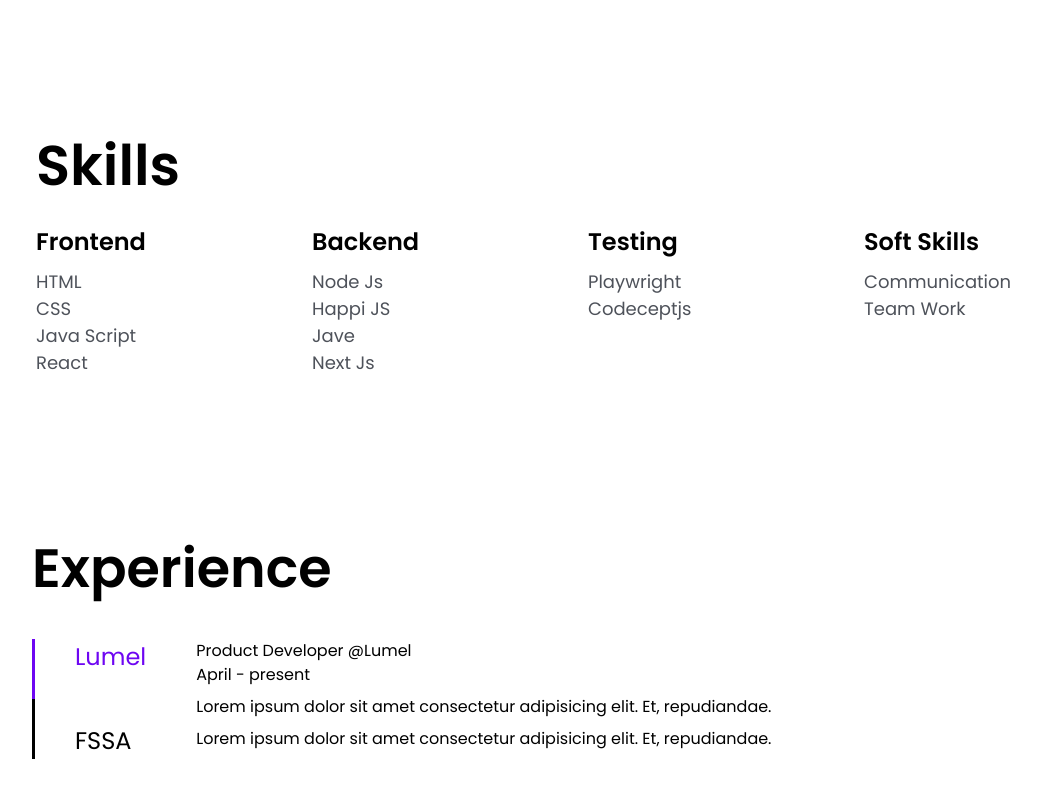
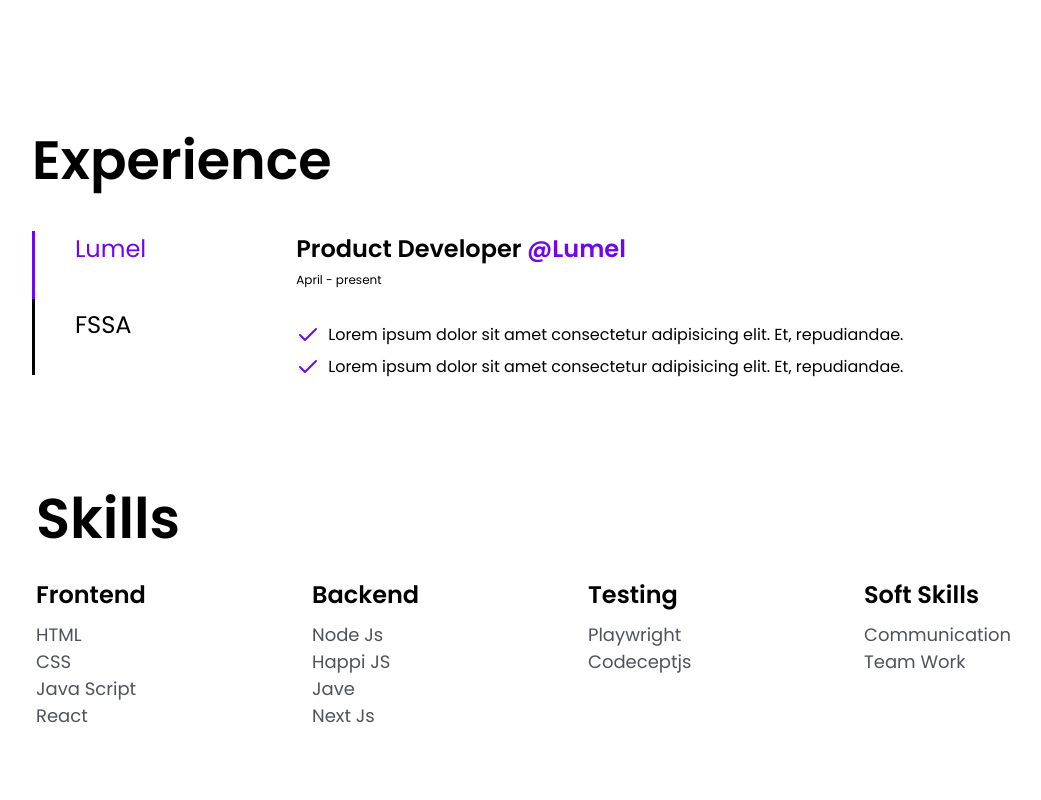
Before and after one commit to chandhru2008/Portfolio, a React (Vite) app: page / in a window 1280 px wide. Shown: the part 660-1460 px from the top of the page, without its empty margins (64-1105 px from the left). Built offline with nearby package versions, Linux system fonts and the light colour scheme.

Commit message:
feat(pwa) : add basic pwa like installing local

```diff
--- a/index.html
+++ b/index.html
@@ -3,6 +3,7 @@
   <head>
     <meta charset="UTF-8" />
     <link rel="icon" type="image/svg+xml" href="/vite.svg" />
+    <link rel="manifest" href="/manifest.json">
     <meta name="viewport" content="width=device-width, initial-scale=1.0" />
     <title>Portfolio</title>
   </head>
--- a/src/App.jsx
+++ b/src/App.jsx
@@ -13,8 +13,8 @@
     <>
       <Header />
       <Home />
+      <Experience />
       <Skills />
-      <Experience />
       <MyStory />
       <Footer />
     </>
--- a/src/Components/Experience.jsx
+++ b/src/Components/Experience.jsx
@@ -3,28 +3,46 @@
 function Experience() {
     const [tab, setActiveTab] = useState("Lumel")
 
-    return (<div className="w-screen min-h-[200px] flex items-center justify-center bg-color-gray">
+    return (<div className="w-screen min-h-[250px] flex items-center justify-center bg-color-gray">
         <div className="lg:w-[85%] md:w-[95%] h-full">
             <h1 className="mb-[30px] text-[54px] font-extrabold">Experience</h1>
-            <div className="flex gap-[50px]">
+            <div className="flex gap-[150px]">
                 <div className="flex flex-col">
-                    <div className={`border-l-3 pl-10 pb-6 text-[24px] hover:cursor-pointer ${tab == "Lumel" ? "border-[#6e06f2] text-[#6e06f2]" : ""}`} onClick={() => setActiveTab("Lumel")}>Lumel</div>
-                    <div className={`border-l-3 pl-10 pt-6 text-[24px] hover:cursor-pointer ${tab == "FSSA" ? "border-[#6e06f2] text-[#6e06f2]" : ""}`} onClick={() => setActiveTab("FSSA")}>FSSA</div>
+                    <div className={`border-l-3 pl-10 pb-8 text-[24px] hover:cursor-pointer ${tab == "Lumel" ? "border-[#6e06f2] text-[#6e06f2]" : ""}`} onClick={() => setActiveTab("Lumel")}>Lumel</div>
+                    <div className={`border-l-3 pl-10 pt-2 pb-8 text-[24px] hover:cursor-pointer ${tab == "FSSA" ? "border-[#6e06f2] text-[#6e06f2]" : ""}`} onClick={() => setActiveTab("FSSA")}>FSSA</div>
                 </div>
                 {
                     tab == "FSSA" ?
                         <div className="flex flex-col">
-                            <h2 className="mb-2">Acadenmy Trainee<span><br />July - April 2025</span></h2>
-                            <ul className="flex flex-col gap-2">
-                                <li>Lorem ipsum dolor sit amet consectetur adipisicing elit. Et, repudiandae.</li>
-                                <li>Lorem ipsum dolor sit amet consectetur adipisicing elit. Et, repudiandae.</li>
+                            <div className="mb-8">
+                                <h2 className="font-extrabold text-[24px]">Acadenmy Trainee<span className="text-[#6e06f2]"> @FSSA</span></h2>
+                                <span className="text-[12px]">July - April 2025</span>
+                            </div>
+                            <ul className="flex flex-col gap-2 ">
+                                <div className="flex items-center gap-2">
+                                    <img src="/tick.svg" alt="tick" />
+                                    <li>Lorem ipsum dolor sit amet consectetur adipisicing elit. Et, repudiandae.</li>
+                                </div>
+                                <div className="flex items-center gap-2">
+                                    <img src="/tick.svg" alt="tick" />
+                                    <li>Lorem ipsum dolor sit amet consectetur adipisicing elit. Et, repudiandae.</li>
+                                </div>
                             </ul>
                         </div> :
                         <div className="flex flex-col">
-                            <h2 className="mb-2">Product Developer <span className="text-[#6eo6f2]">@Lumel</span> <br /><span>April - present</span></h2>
+                            <div className="mb-8">
+                                <h2 className="font-extrabold text-[24px]">Product Developer<span className="text-[#6e06f2]"> @Lumel</span></h2>
+                                <span className="text-[12px]">April - present</span>
+                            </div>
                             <ul className="flex flex-col gap-2">
-                                <li>Lorem ipsum dolor sit amet consectetur adipisicing elit. Et, repudiandae.</li>
-                                <li>Lorem ipsum dolor sit amet consectetur adipisicing elit. Et, repudiandae.</li>
+                                <div className="flex items-center gap-2">
+                                    <img src="/tick.svg" alt="tick" />
+                                    <li>Lorem ipsum dolor sit amet consectetur adipisicing elit. Et, repudiandae.</li>
+                                </div>
+                                <div className="flex items-center gap-2">
+                                    <img src="/tick.svg" alt="tick" />
+                                    <li>Lorem ipsum dolor sit amet consectetur adipisicing elit. Et, repudiandae.</li>
+                                </div>
                             </ul>
                         </div>
                 }
--- a/src/Components/Skills.jsx
+++ b/src/Components/Skills.jsx
@@ -1,7 +1,7 @@
 function Skills() {
     return (
-        <div className='w-screen min-h-[400px] flex justify-center m-1'>
-            <div className="w-[85%] mx-auto">
+        <div className='w-screen min-h-[440px] flex justify-center m-1 items-center'>
+            <div className="w-[85%] mx-auto h-[80%]">
                 <h1 className="text-[56px] font-extrabold mb-4">Skills</h1>
                 <div className="w-full  grid [grid-template-columns:repeat(auto-fit,minmax(200px,1fr))] gap-4 m-auto text-[18px] font-normal text-[#4E525A]">
                     <div className="flex flex-col gap-2">
--- a/src/main.jsx
+++ b/src/main.jsx
@@ -26,3 +26,12 @@
     <RouterProvider router={router} />
   </StrictMode>,
 )
+
+if ("serviceWorker" in navigator) {
+  window.addEventListener("load", () => {
+    navigator.serviceWorker
+      .register("/service-worker.js")
+      .then((reg) => console.log("Service Worker registered:", reg))
+      .catch((err) => console.log("Service Worker registration failed:", err));
+  });
+}
```
Also changed, not shown: manifest.json (added), public/tick.svg (added).
